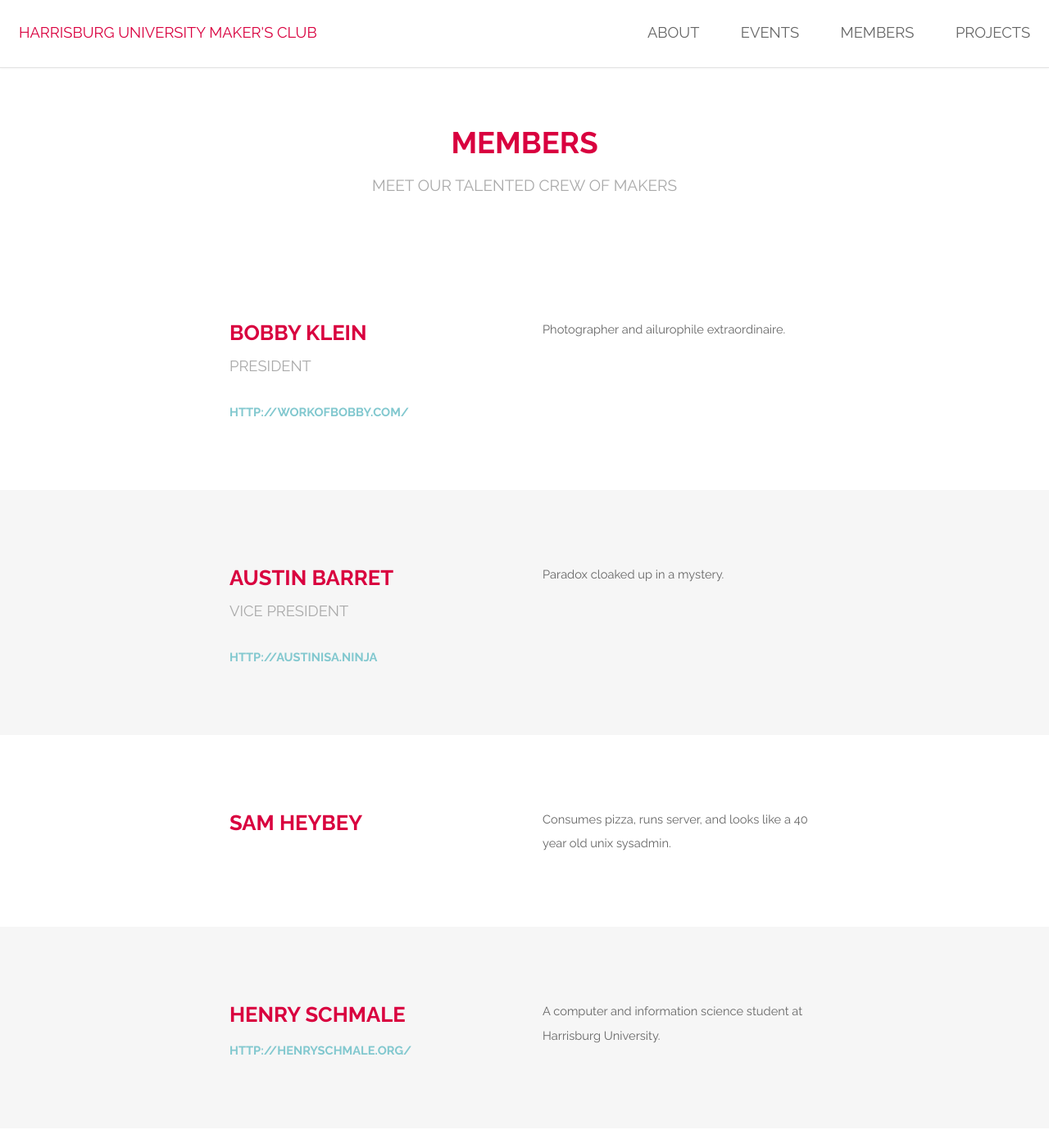
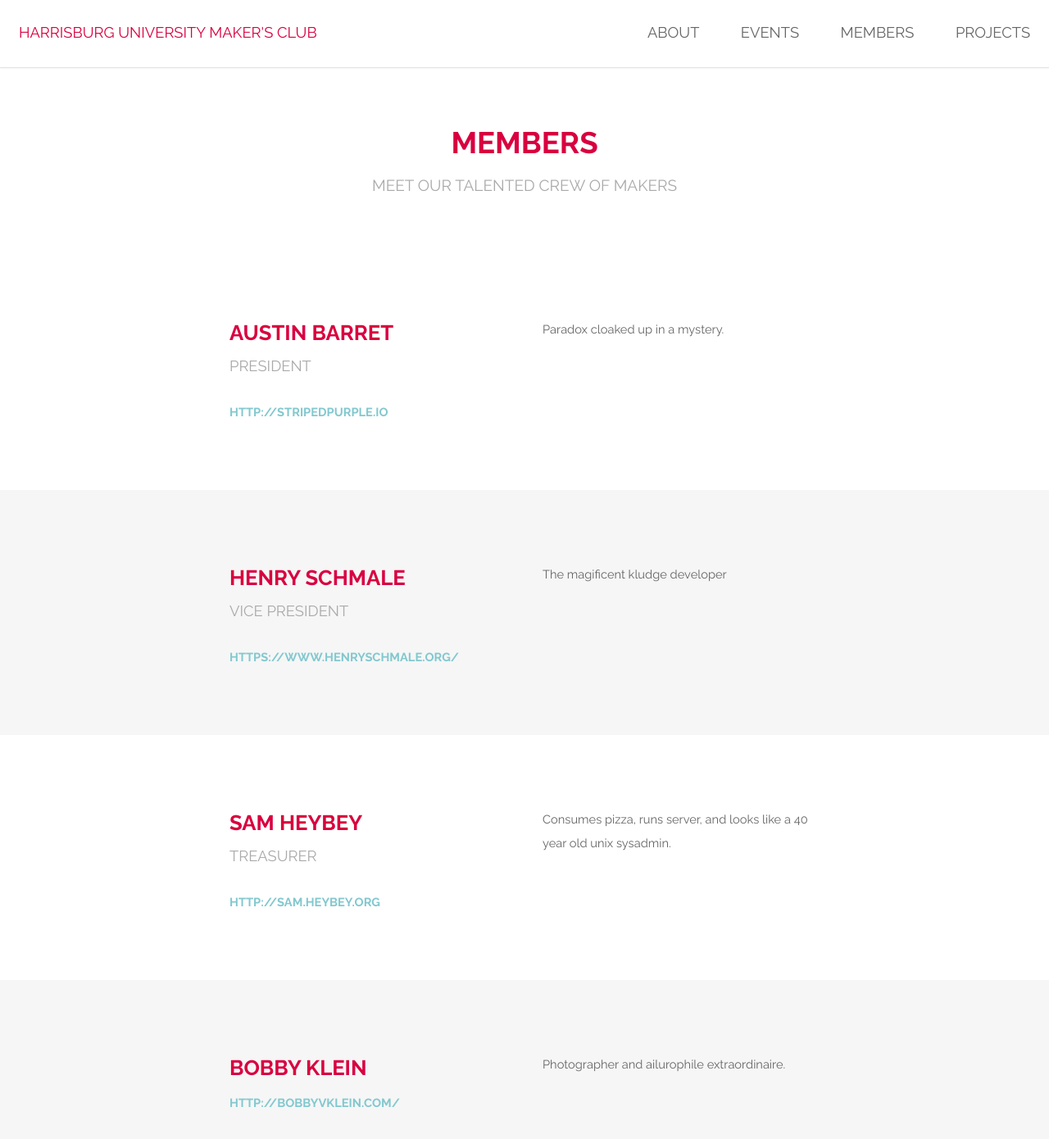
Before and after one commit to stripedpurple/hu-maker-club-site, a Jekyll site: the page built from members.html, in a window 1280 px wide and 1400 px high. Shown: the top 1390 px of the window at 82% size. Built offline with Jekyll 4.4.1, drawn with Linux system fonts in a browser that asks for light colours; some of the changed text lies outside the part shown.

Commit message:
Update Members.yaml

```diff
--- a/_data/members.yml
+++ b/_data/members.yml
@@ -12,24 +12,25 @@
 # site: (Opt) A link to their site.
 # description: (Req) single paragraph about that member
 
-
+- name: Austin Barret
+  subtitle: President
+  site: http://stripedpurple.io
+  description: >
+    Paradox cloaked up in a mystery.
+- name: Henry Schmale
+  site: https://www.henryschmale.org/
+  subtitle: Vice President
+  description: >
+    The magificent kludge developer
+- name: Sam Heybey
+  site: http://sam.heybey.org
+  subtitle: Treasurer
+  description: >
+    Consumes pizza, runs server, and looks like a 40 year old unix sysadmin.
 - name: Bobby Klein
-  subtitle: President
-  site: http://workofbobby.com/
+  site: http://bobbyvklein.com/
   description: >
     Photographer and ailurophile extraordinaire.
-
-- name: Austin Barret
-  subtitle: Vice President
-  site: http://austinisa.ninja
+- name: Tom Hartmann
   description: >
-    Paradox cloaked up in a mystery.
-
-- name: Sam Heybey
-  description: >
-    Consumes pizza, runs server, and looks like a 40 year old unix sysadmin.
-
-- name: Henry Schmale
-  site: http://henryschmale.org/
-  description: >
-    A computer and information science student at Harrisburg University.
+    3D Models and hates descriptions
```
